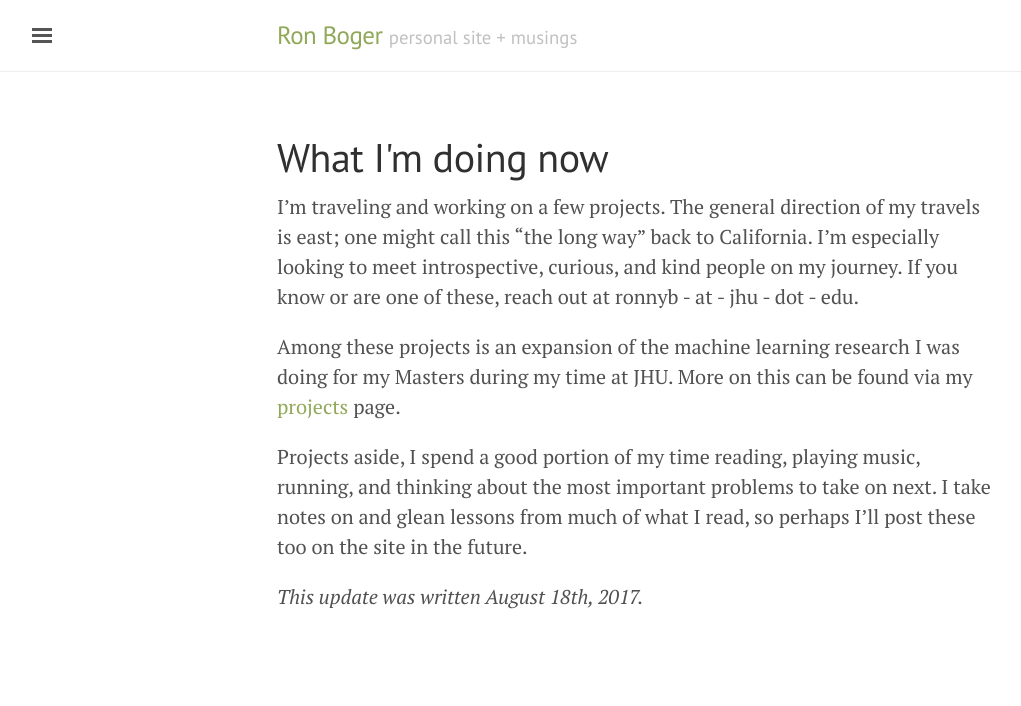
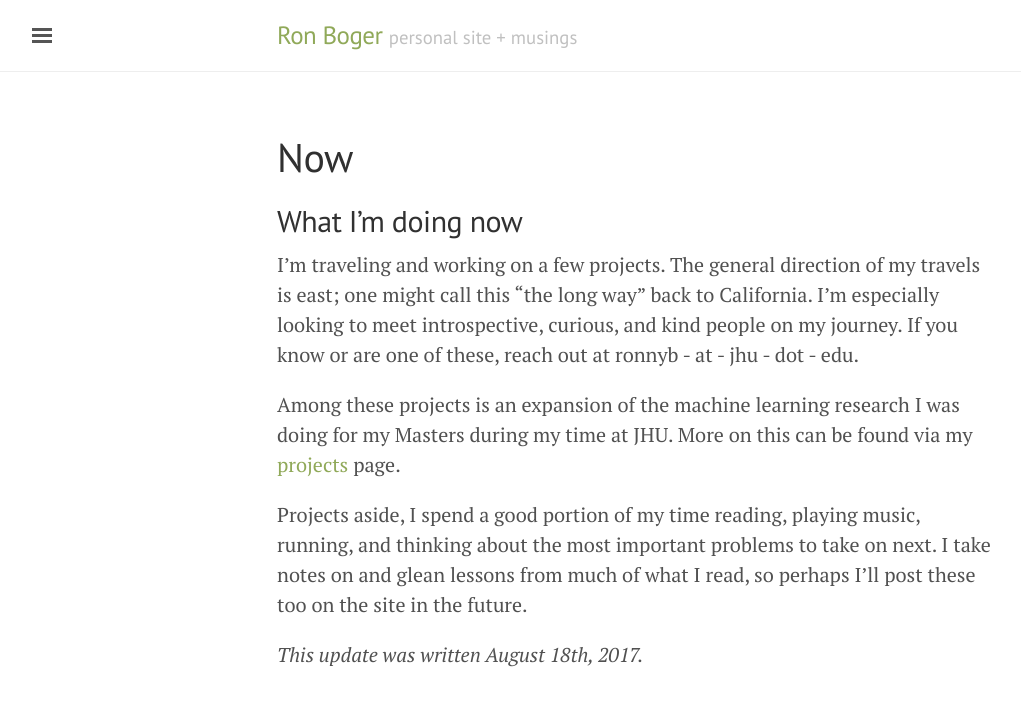
Before and after one commit to ronboger/ronboger.github.io, a Jekyll site: the page built from now.md, in a window 1280 px wide. Shown: the top 706 px of the page, without its empty margins (3-1024 px from the left). Built offline with Jekyll 4.4.1, drawn with Linux system fonts in a browser that asks for light colours.

Commit message:
put headline back

```diff
--- a/now.md
+++ b/now.md
@@ -1,9 +1,9 @@
 ---
 layout: page
-title: What I'm doing now
+title: Now
 ---
 
-<!-- ## What I’m doing now -->
+## What I’m doing now
 
 I'm traveling and working on a few projects. The general direction of my travels is east; one might call this "the long way" back to California. I'm especially looking to meet introspective, curious, and kind people on my journey. If you know or are one of these, reach out at ronnyb - at - jhu - dot - edu.
 
```
